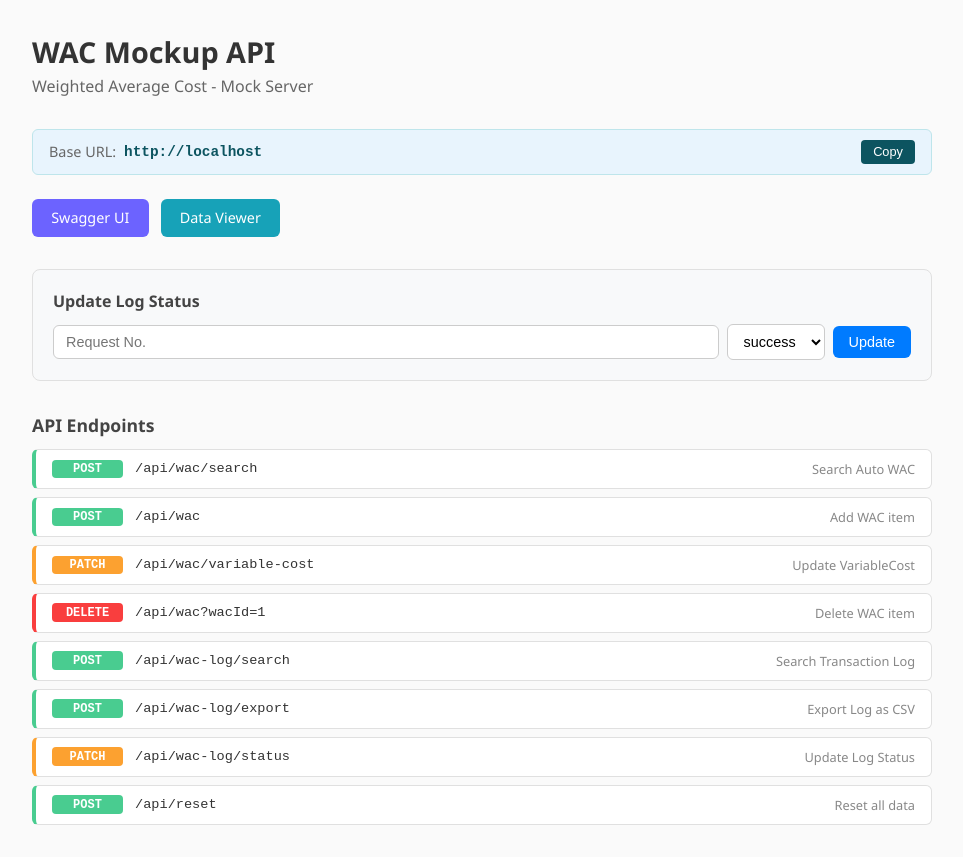
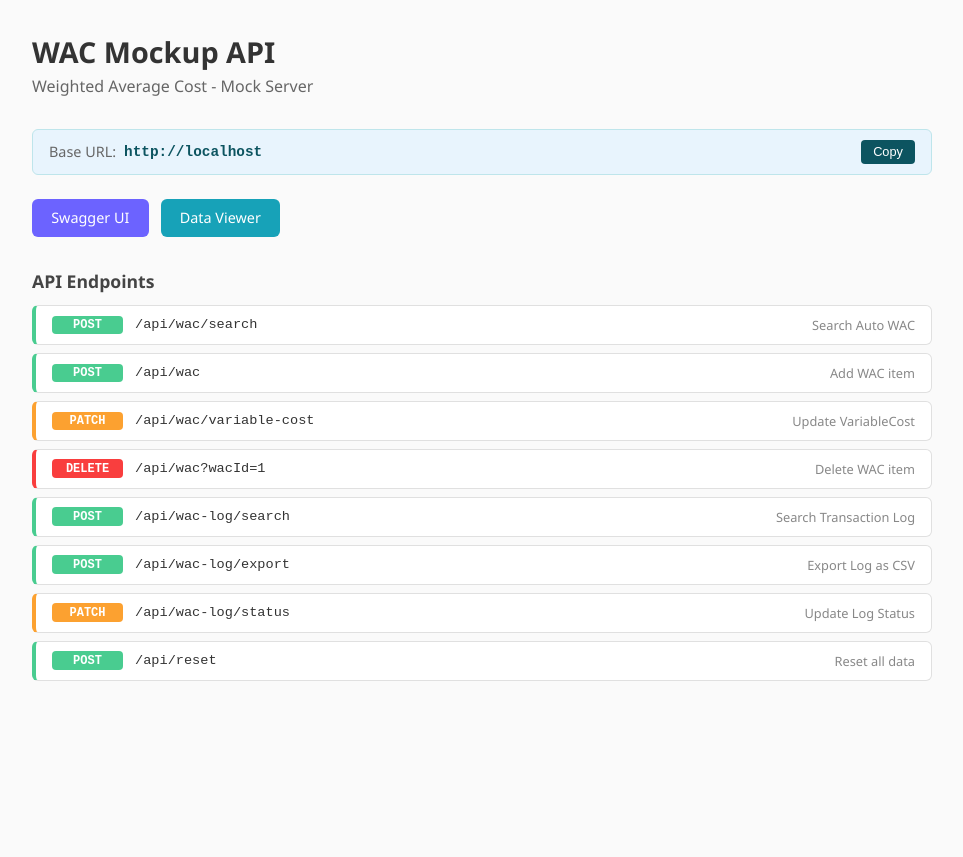
Before and after one commit to KeeratikhachonSuanchan/APIMockup-AutoWAC, a Next.js app: page / in a window 1280 px wide. Shown: the whole page, without its empty margins (158-1121 px from the left). After the commit the page ends 800 px from the top, so only its background shows below. Built offline with nearby package versions, Linux system fonts and the light colour scheme.

Commit message:
Revise UI

```diff
--- a/app/layout.tsx
+++ b/app/layout.tsx
@@ -1,5 +1,8 @@
 export const metadata = {
   title: "WAC Mockup API",
+  icons: {
+    icon: "/resources/images/api-management.png",
+  },
 };
 
 export default function RootLayout({
--- a/app/page.tsx
+++ b/app/page.tsx
@@ -5,25 +5,6 @@ import { useState, useEffect } from "react";
 export default function Home() {
   const [baseUrl, setBaseUrl] = useState("");
   const [copied, setCopied] = useState(false);
-  const [requestNo, setRequestNo] = useState("");
-  const [status, setStatus] = useState("success");
-  const [statusMsg, setStatusMsg] = useState<{ text: string; ok: boolean } | null>(null);
-
-  async function handleStatusUpdate() {
-    if (!requestNo.trim()) {
-      setStatusMsg({ text: "Please enter Request No.", ok: false });
-      return;
-    }
-    setStatusMsg({ text: "Updating...", ok: true });
-    const res = await fetch("/api/wac-log/status", {
-      method: "PATCH",
-      headers: { "Content-Type": "application/json" },
-      body: JSON.stringify({ requestNo: requestNo.trim(), status }),
-    });
-    const data = await res.json();
-    setStatusMsg({ text: data.success ? `Updated to "${status}"` : data.error, ok: data.success });
-    if (data.success) setTimeout(() => setStatusMsg(null), 3000);
-  }
 
   useEffect(() => {
     setBaseUrl(window.location.origin);
@@ -103,53 +84,6 @@ export default function Home() {
         </a>
       </div>
 
-      <div style={{
-        backgroundColor: "#f8f9fa", border: "1px solid #e0e0e0", borderRadius: "8px",
-        padding: "1.25rem", marginBottom: "2rem",
-      }}>
-        <h2 style={{ fontSize: "1rem", fontWeight: 600, margin: "0 0 0.75rem", color: "#444" }}>
-          Update Log Status
-        </h2>
-        <div style={{ display: "flex", gap: "0.5rem", flexWrap: "wrap", alignItems: "center" }}>
-          <input
-            type="text"
-            placeholder="Request No."
-            value={requestNo}
-            onChange={(e) => setRequestNo(e.target.value)}
-            style={{
-              flex: 1, minWidth: "240px", padding: "0.5rem 0.75rem",
-              border: "1px solid #ccc", borderRadius: "6px", fontSize: "0.9rem", outline: "none",
-            }}
-          />
-          <select
-            value={status}
-            onChange={(e) => setStatus(e.target.value)}
-            style={{
-              padding: "0.5rem 0.75rem", border: "1px solid #ccc",
-              borderRadius: "6px", fontSize: "0.9rem", backgroundColor: "white",
-            }}
-          >
-            <option value="success">success</option>
-            <option value="pending">pending</option>
-            <option value="failed">failed</option>
-          </select>
-          <button
-            onClick={handleStatusUpdate}
-            style={{
-              padding: "0.5rem 1rem", backgroundColor: "#007bff", color: "white",
-              border: "none", borderRadius: "6px", cursor: "pointer", fontSize: "0.9rem", fontWeight: 500,
-            }}
-          >
-            Update
-          </button>
-        </div>
-        {statusMsg && (
-          <p style={{ color: statusMsg.ok ? "#28a745" : "#dc3545", margin: "0.5rem 0 0", fontSize: "0.85rem" }}>
-            {statusMsg.text}
-          </p>
-        )}
-      </div>
-
       <h2 style={{ fontSize: "1.1rem", fontWeight: 600, marginBottom: "0.75rem", color: "#444" }}>
         API Endpoints
       </h2>
```
Also changed, not shown: app/data/page.tsx (+73 -4 lines), public/resources/images/api-management.png (added).
